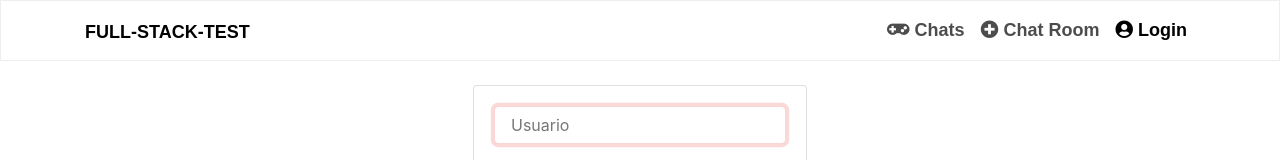
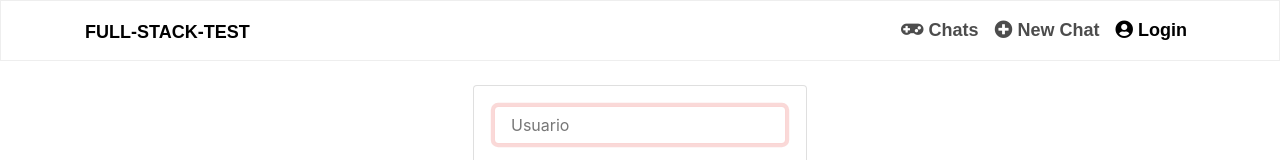
Before and after one commit to MarcoVillegasChavez/FrontEndTest, an Angular app in the folder client/: page /Loggin in a window 1280 px wide. Shown: the top 160 px of the page. Built offline with nearby package versions, Linux system fonts and the light colour scheme; a web font is replaced by a local one.

Commit message:
chat is functional

```diff
--- a/client/src/app/app-routing.module.ts
+++ b/client/src/app/app-routing.module.ts
@@ -26,7 +26,7 @@ const routes: Routes = [
     component: ChatRoomComponent
   },
   {
-    path:'ChatRoom/add',
+    path:'UsuarioChat',
     component: UsuarioChatComponent
   },
   {
--- a/client/src/app/components/chat-room/chat-room.component.html
+++ b/client/src/app/components/chat-room/chat-room.component.html
@@ -20,7 +20,7 @@
 <div>
     <div class="col-md-8 offset-md-2">
         <div class="card">
-          <div class="card-body">
+          <div class="card-body p-3 mb-2 bg-success text-white mt-2">
             <form>
               <div class="form-group">
                 <table width="100%">
--- a/client/src/app/components/navigation/navigation.component.html
+++ b/client/src/app/components/navigation/navigation.component.html
@@ -13,7 +13,7 @@
           <a class="nav-link" routerLink="/ChatList" routerLinkActive="active" > <i class="fas fa-gamepad"> </i> Chats</a>
         </li>
         <li class="nav-item">
-          <a class="nav-link" routerLink="/ChatRoom/add" routerLinkActive="active"><i class= "fas fa-plus-circle"> </i> Chat Room</a>
+          <a class="nav-link" routerLink="/UsuarioChat" routerLinkActive="active"><i class= "fas fa-plus-circle"> </i> New Chat </a>
         </li>
         <li class="nav-item">
             <a class="nav-link" routerLink="/Loggin" routerLinkActive="active"><i class="fas fa-user-circle"></i> Login</a>
```
